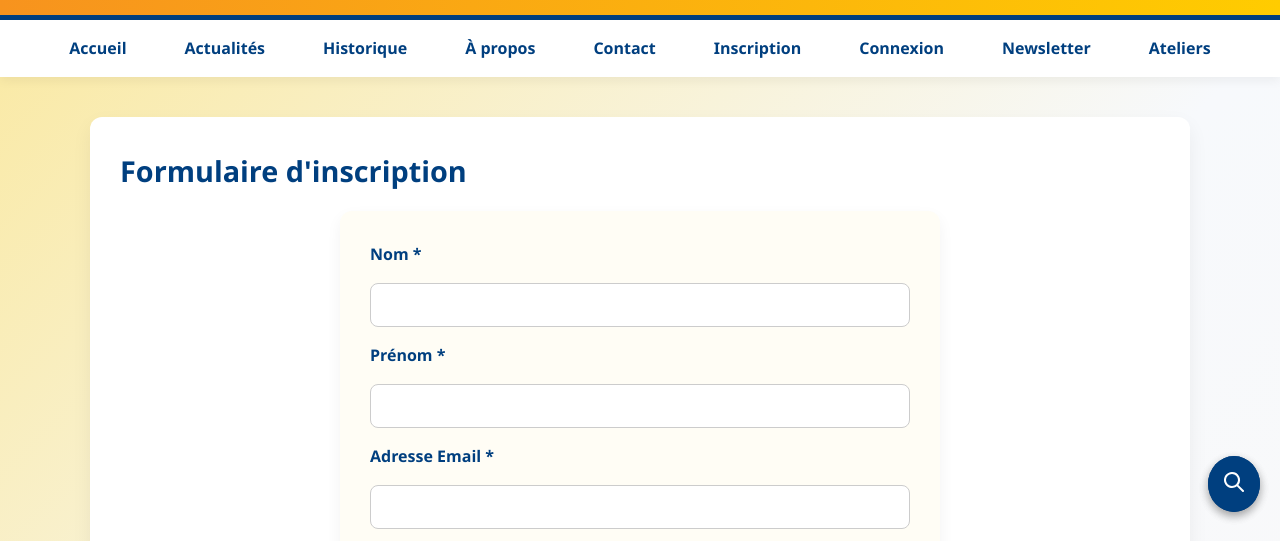
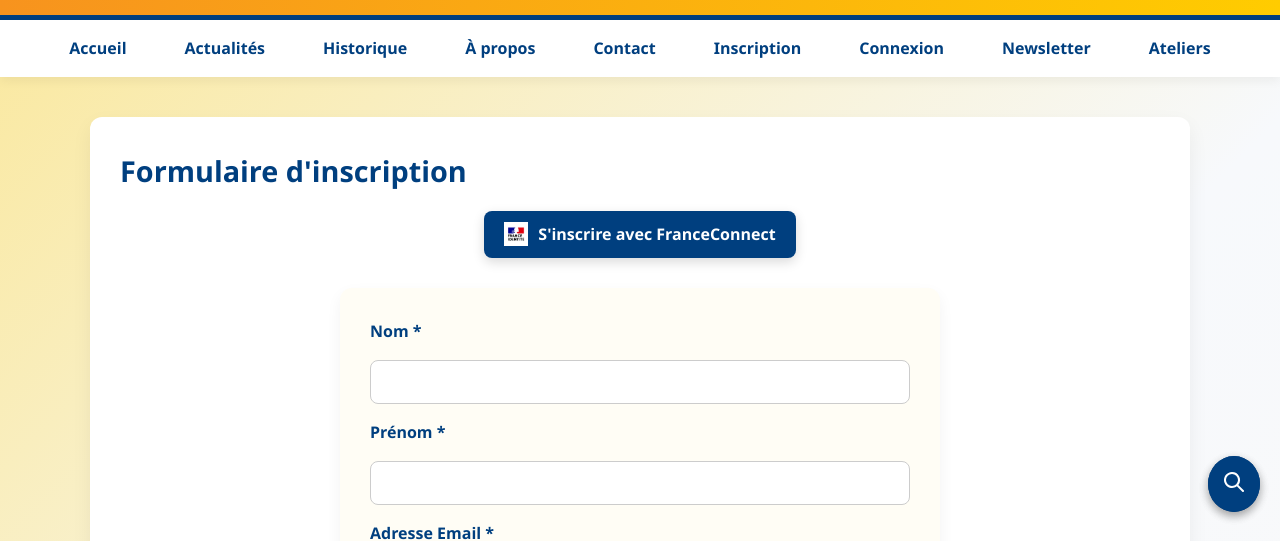
Before and after one commit to ahmedktr/site_assoc_real, a website: page public/inscription.html in a window 1280 px wide. Shown: the part 268-809 px from the top of the page. Drawn offline with Linux system fonts and the light colour scheme.

Commit message:
ajouter france connect

```diff
--- a/public/css/css_globale.css
+++ b/public/css/css_globale.css
@@ -256,3 +256,32 @@ footer {
 .fade-in {
   animation: fadeIn 1s ease-out both;
 }
+.btn-franceconnect {
+  display: inline-flex;
+  align-items: center;
+  background-color: #003f7f;
+  color: white;
+  font-weight: bold;
+  font-size: 1rem;
+  padding: 12px 20px;
+  border-radius: 10px;
+  text-decoration: none;
+  box-shadow: 0 4px 12px rgba(0, 0, 0, 0.15);
+  transition: background-color 0.3s ease, transform 0.2s ease;
+  gap: 10px;
+}
+
+.btn-franceconnect:hover {
+  background-color: #002b5c;
+  transform: scale(1.05);
+}
+
+.logo-fc {
+  width: 24px;
+  height: auto;
+}
+/* ==== ZOOM ==== */
+.zoomed {
+  transform: scale(1.2);
+  transition: transform 0.3s ease;
+}
--- a/public/inscription.html
+++ b/public/inscription.html
@@ -23,8 +23,8 @@
   </header>
 
   <!-- NAVIGATION -->
- <nav>
-      <ul>
+  <nav>
+    <ul>
       <li><a href="index.html">Accueil</a></li>
       <li><a href="actualites.html">Actualités</a></li>
       <li><a href="historique.html">Historique</a></li>
@@ -37,10 +37,23 @@
     </ul>
   </nav>
 
-  <!-- FORMULAIRE -->
+  <!-- SECTION FORMULAIRE -->
   <section>
     <h2 class="titre-bleu">Formulaire d'inscription</h2>
 
+    <!-- Bouton FranceConnect -->
+ <div style="text-align: center; margin-bottom: 30px;">
+  <a href="https://app.franceconnect.gouv.fr/api/v1/authorize?client_id=TON_CLIENT_ID&redirect_uri=TON_REDIRECT_URI&scope=openid&response_type=code"
+     class="btn-franceconnect" style="display: inline-flex; align-items: center; gap: 10px; background-color: #003f7f; color: white; padding: 10px 20px; border-radius: 8px; text-decoration: none; font-weight: bold;">
+
+    <img src="image/franceID.webp" alt="Connexion via FranceConnect" style="width: 24px; height: 24px;">
+
+    <span>S'inscrire avec FranceConnect</span>
+  </a>
+</div>
+
+
+    <!-- Formulaire classique -->
     <form action="#" method="post">
       <label for="lastname">Nom *</label>
       <input type="text" id="lastname" name="lastname" required>
@@ -79,3 +92,8 @@
 </body>
 <script src="js/zoom.js"></script>
 </html>
+<script>
+  // Fonction pour activer/désactiver le zoom
+  function toggleZoom() {
+    document.body.classList.toggle('zoomed');
+  }
```
Also changed, not shown: public/image/franceID.webp (added).
